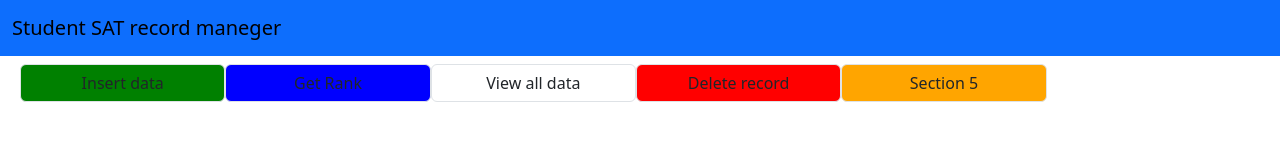
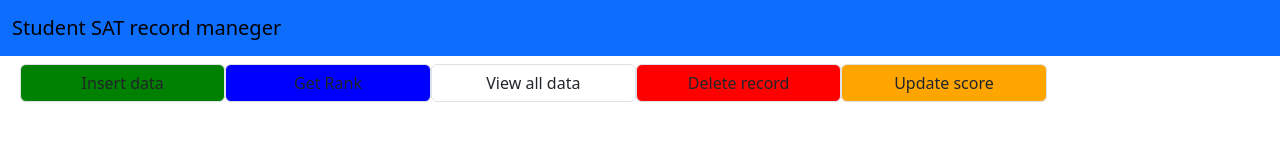
Before and after one commit to arjunagi-a-rehman/SAT_record_Mannger, a React (Create React App) app: page / in a window 1280 px wide. Shown: the top 160 px of the page. Built offline with nearby package versions, Linux system fonts and the light colour scheme.

Commit message:
made small chnage

```diff
--- a/src/pages/Home.js
+++ b/src/pages/Home.js
@@ -307,7 +307,7 @@ export default function Home() {
           onClick={() => showContent('New Section', 5)}
           style={{ backgroundColor: 'orange' }}
         >
-          Section 5
+          Update score
         </div>
       </div>
       <div className="row mt-4">
```
